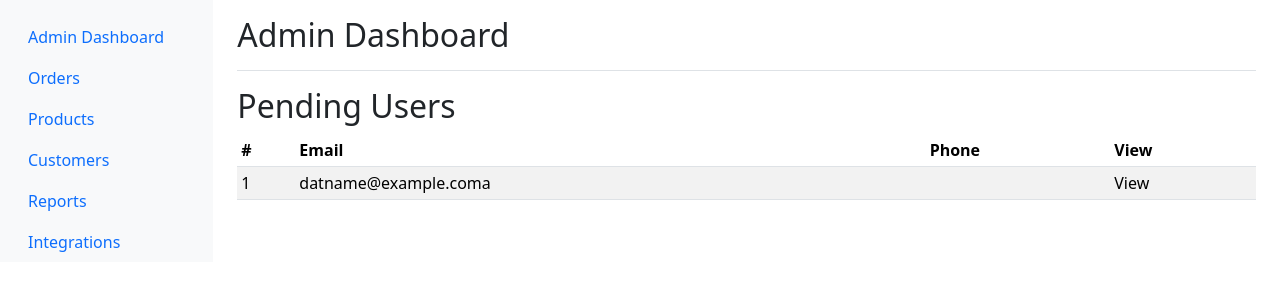
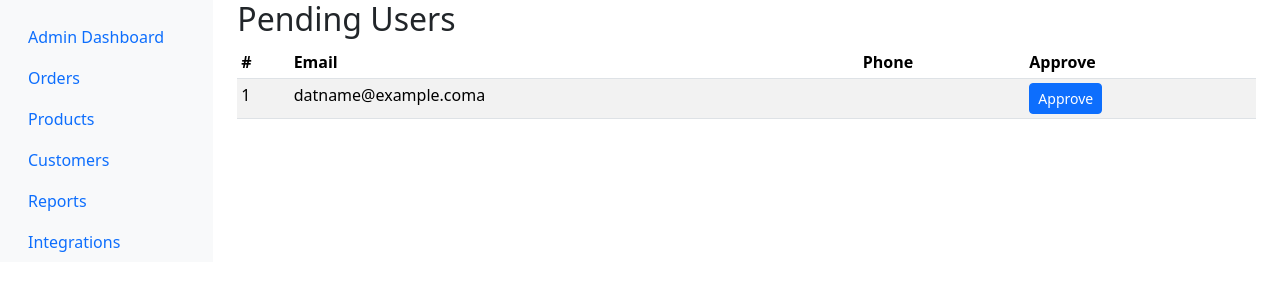
Before and after one commit to mahmudur26/dynamicqr, a Laravel app: page /admin-home in a window 1280 px wide. Shown: the top 300 px of the page. Run offline with Laravel 9, Linux system fonts and the light colour scheme; the visitor is signed in with stand-in values (Sample User, id 1).

Commit message:
Admin can now activate users

```diff
--- a/app/Http/Controllers/AdminController.php
+++ b/app/Http/Controllers/AdminController.php
@@ -10,9 +10,16 @@
 {
     public function home()
     {
-        // $data['title'] = 'Home Page';
-        // $data['view_page'] = 'admin/admin-home';
-        $data['users'] = User::where('is_verified' , '=' , NULL)->get();
+        $data['title'] = 'Home Page';
+        // $data['view_page'] = 'admin.admin-home';
+        $data['users'] = User::where('is_active' , '=' , NULL)->get();
         return view("admin.admin-home" , $data);
     }
+
+    public function user_approve($id)
+    {
+        User::where('id' , '=' , $id)->update(['is_active' => NULL]);
+        session()->flash('message', 'The User has been activated.');
+        return redirect()->back();
+    }
 }
--- a/resources/views/admin/admin-home.blade.php
+++ b/resources/views/admin/admin-home.blade.php
@@ -1,64 +1,17 @@
-<!doctype html>
-<html lang="en">
-<head>
-<meta charset="utf-8">
-<meta name="viewport" content="width=device-width, initial-scale=1">
-<title>Bootstrap demo</title>
-<link href="https://cdn.jsdelivr.net/npm/bootstrap@5.3.0-alpha1/dist/css/bootstrap.min.css" rel="stylesheet" integrity="sha384-GLhlTQ8iRABdZLl6O3oVMWSktQOp6b7In1Zl3/Jr59b6EGGoI1aFkw7cmDA6j6gD" crossorigin="anonymous">
-</head>
-<body>
-<div class="container-fluid">
-    <div class="row">
-        <nav id="sidebarMenu" class="col-md-3 col-lg-2 d-md-block bg-light sidebar collapse">
-        <div class="position-sticky pt-3 sidebar-sticky">
-            <ul class="nav flex-column">
-            <li class="nav-item">
-                <a class="nav-link active" aria-current="page" href="#">
-                <span data-feather="home" class="align-text-bottom"></span>
-                Admin Dashboard
-                </a>
-            </li>
-            <li class="nav-item">
-                <a class="nav-link" href="#">
-                <span data-feather="file" class="align-text-bottom"></span>
-                Orders
-                </a>
-            </li>
-            <li class="nav-item">
-                <a class="nav-link" href="#">
-                <span data-feather="shopping-cart" class="align-text-bottom"></span>
-                Products
-                </a>
-            </li>
-            <li class="nav-item">
-                <a class="nav-link" href="#">
-                <span data-feather="users" class="align-text-bottom"></span>
-                Customers
-                </a>
-            </li>
-            <li class="nav-item">
-                <a class="nav-link" href="#">
-                <span data-feather="bar-chart-2" class="align-text-bottom"></span>
-                Reports
-                </a>
-            </li>
-            <li class="nav-item">
-                <a class="nav-link" href="#">
-                <span data-feather="layers" class="align-text-bottom"></span>
-                Integrations
-                </a>
-            </li>
-            </ul>
-        </div>
-        </nav>
-
-        <main class="col-md-9 ms-sm-auto col-lg-10 px-md-4">
-        <div class="d-flex justify-content-between flex-wrap flex-md-nowrap align-items-center pt-3 pb-2 mb-3 border-bottom">
-            <h1 class="h2">Admin Dashboard</h1>
-        </div>
-
+@extends('admin.frame')
+@section('content')
+<style>
+.alert{
+    text-align: center;
+    width: 60%;
+    margin: 0 auto;
+}
+</style>
 
 <h2>Pending Users</h2>
+@if(Session::has('message'))
+<p class="alert {{ Session::get('alert-class', 'alert-info') }}">{{ Session::get('message') }}</p>
+@endif
 <div class="table-responsive">
     <table class="table table-striped table-sm">
     <thead>
@@ -66,7 +19,7 @@
         <th scope="col">#</th>
         <th scope="col">Email</th>
         <th scope="col">Phone</th>
-        <th scope="col">View</th>
+        <th scope="col">Approve</th>
         </tr>
     </thead>
     <tbody>
@@ -75,17 +28,11 @@
             <td>{{$user->id}}</td>
             <td>dat{{$user->email}}a</td>
             <td>{{$user->phone}}</td>
-            <td>View</td>
+            <td><a href="{{url('/user-approve/'.$user->id)}}" type="button" class="btn btn-primary btn-sm">Approve</a></td>
         </tr>
         @endforeach
     </tbody>
     </table>
 </div>
-</main>
-</div>
-</div>
 
-
-<script src="https://cdn.jsdelivr.net/npm/bootstrap@5.3.0-alpha1/dist/js/bootstrap.bundle.min.js" integrity="sha384-w76AqPfDkMBDXo30jS1Sgez6pr3x5MlQ1ZAGC+nuZB+EYdgRZgiwxhTBTkF7CXvN" crossorigin="anonymous"></script>
-</body>
-</html>
+@endsection
--- a/resources/views/admin/frame.blade.php
+++ b/resources/views/admin/frame.blade.php
@@ -53,13 +53,9 @@
 </nav>
 
 <main class="col-md-9 ms-sm-auto col-lg-10 px-md-4">
-        <div class="d-flex justify-content-between flex-wrap flex-md-nowrap align-items-center pt-3 pb-2 mb-3 border-bottom">
-            <h1 class="h2">Admin Dashboard</h1>
-        </div>
+@yield('content')
+</main>
 
-        {{view($view_page)}}
-
-        </main>
 </div>
 </div>
 
--- a/routes/web.php
+++ b/routes/web.php
@@ -12,6 +12,7 @@ use App\Http\Controllers\RegisterController;
 Route::get('/test' , [Controller::class, 'test']);
 
 Route::get('/admin-home' , [AdminController::class , 'home']);
+Route::get('/user-approve/{id}' , [AdminController::class , 'user_approve']);
 
 Route::get('/' , [LoginController::class, 'login'])->name('login')->middleware('isAlreadyLogged');
 Route::get('/login' , [LoginController::class, 'login'])->name('login')->middleware('isAlreadyLogged');
```
Lines whose indentation alone changed are shown as unchanged.
